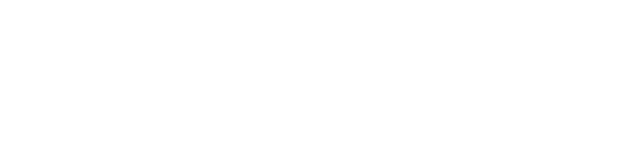
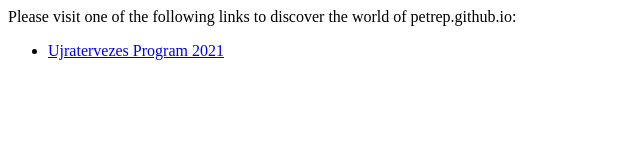
Before and after one commit to petrep/petrep.github.io, a plain HTML site: page index.html in a window 1280 px wide. Shown: the whole page, without its empty margins (0-640 px from the left). Drawn offline with Linux system fonts and the light colour scheme.

Commit message:
Basic setup of my github.io page v2

```diff
--- a/index.html
+++ b/index.html
@@ -7,6 +7,11 @@
     <title>Peter Petrekanics' site for various topics</title>
 </head>
 <body>
-
+    Please visit one of the following links to discover the world of petrep.github.io:
+    <ul>
+        <li>
+            <a href="/ujratervezes20.html">Ujratervezes Program 2021</a>
+        </li>
+    </ul>
 </body>
 </html>
```
Also changed, not shown: ujratervezes20.html (added, +19 -0 lines).
